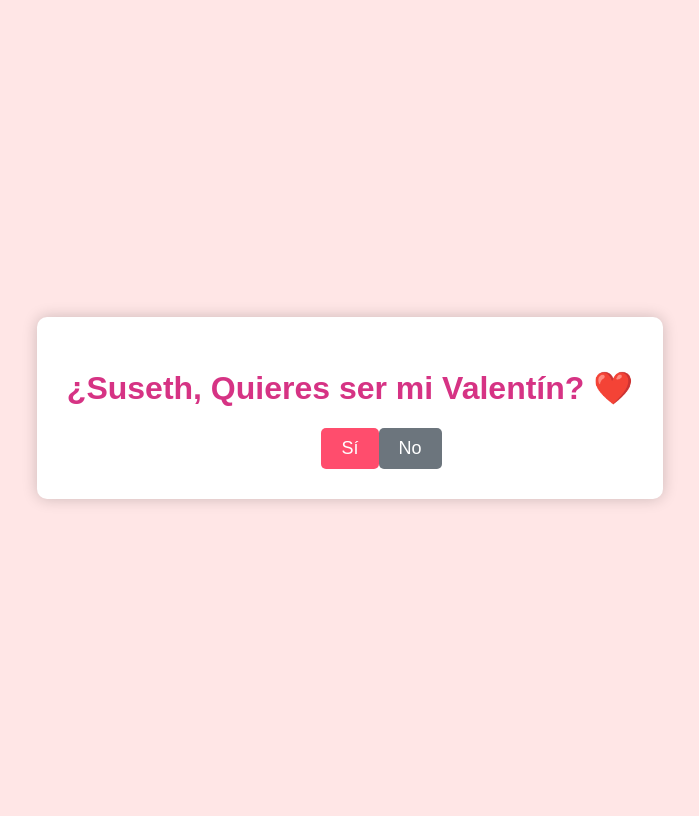
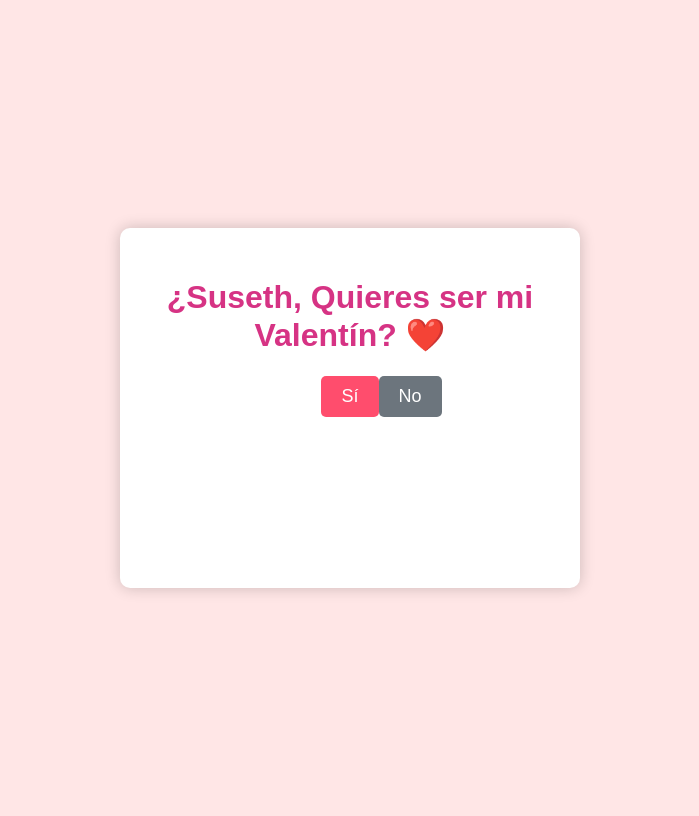
Before and after one commit to mmjafet/valentin_day, a Flask app: page / in a window 1280 px wide. Shown: the whole page, without its empty margins (290-989 px from the left). Run offline with Flask 3, Linux system fonts and the light colour scheme.

Commit message:
Enhance noButton movement logic to restrict its position within the container and improve user experience

```diff
--- a/templates/index.html
+++ b/templates/index.html
@@ -20,6 +20,9 @@
             padding: 30px;
             border-radius: 10px;
             box-shadow: 0px 0px 15px rgba(0, 0, 0, 0.2);
+            position: relative; /* Para que el botón se posicione dentro de este contenedor */
+            width: 400px; /* Ajusta el tamaño según tu preferencia */
+            height: 300px; /* Ajusta el tamaño según tu preferencia */
         }
         h1 {
             color: #d63384;
@@ -43,7 +46,7 @@
         .no {
             background-color: #6c757d;
             color: white;
-            position: absolute;
+            position: absolute; /* Permite mover el botón dentro del contenedor */
         }
     </style>
 </head>
@@ -78,12 +81,20 @@
 
         function moveNoButton() {
             let noButton = document.getElementById("noButton");
-    let maxX = window.innerWidth - noButton.offsetWidth - 20; // Limita el movimiento horizontal
-    let maxY = window.innerHeight - noButton.offsetHeight - 20; // Limita el movimiento vertical
+            let container = document.querySelector(".container");
 
-    let x = Math.random() * maxX;
-    let y = Math.random() * maxY;
+            // Obtén las dimensiones del contenedor
+            let containerRect = container.getBoundingClientRect();
+            let buttonRect = noButton.getBoundingClientRect();
 
+            // Asegúrate de que el botón no se mueva fuera del contenedor
+            let maxX = containerRect.width - buttonRect.width - 20;  // Rango en X dentro del contenedor
+            let maxY = containerRect.height - buttonRect.height - 20;  // Rango en Y dentro del contenedor
+
+            let x = Math.random() * maxX;  // Calcula una posición aleatoria en X
+            let y = Math.random() * maxY;  // Calcula una posición aleatoria en Y
+
+            // Establece la posición del botón "No"
             noButton.style.left = `${x}px`;
             noButton.style.top = `${y}px`;
 
@@ -91,7 +102,6 @@
             let randomIndex = Math.floor(Math.random() * questions.length);
             noButton.innerHTML = questions[randomIndex];
         }
-
     </script>
 
 </body>
```
Lines whose indentation alone changed are shown as unchanged.
